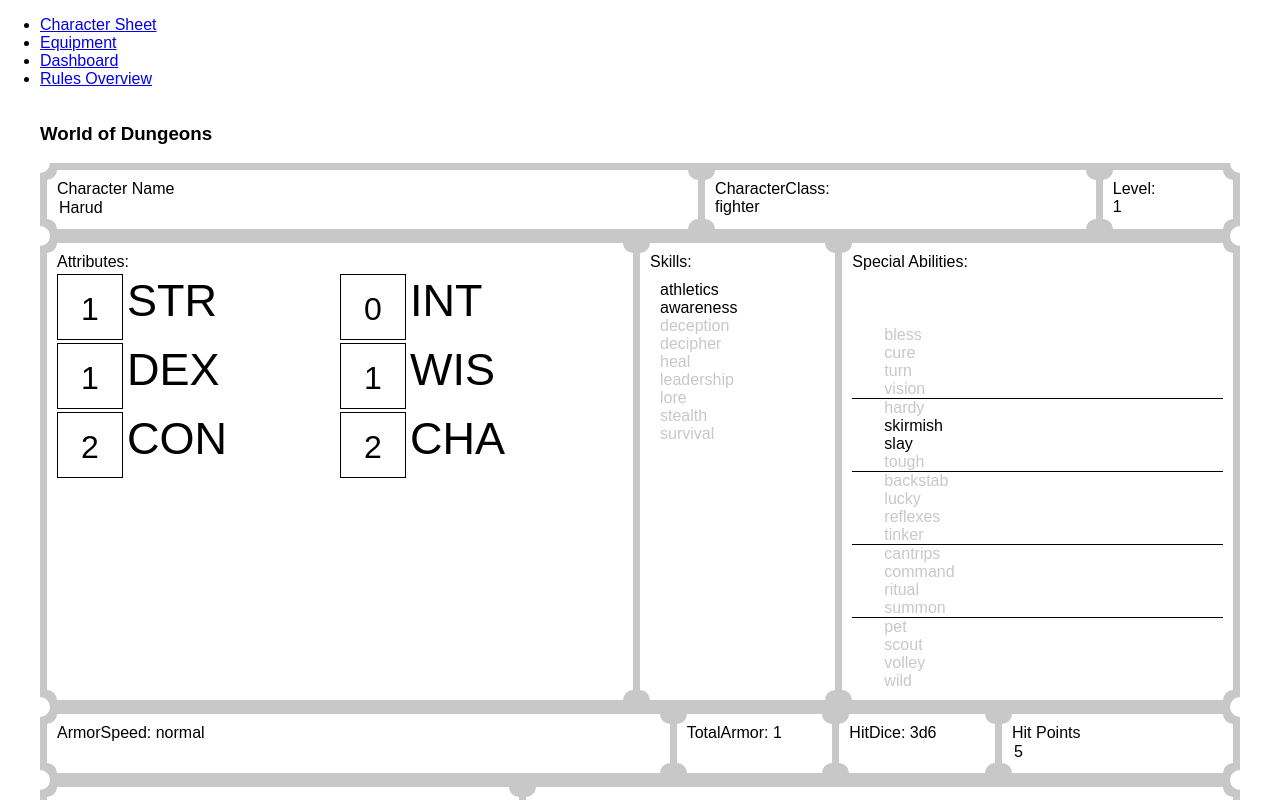
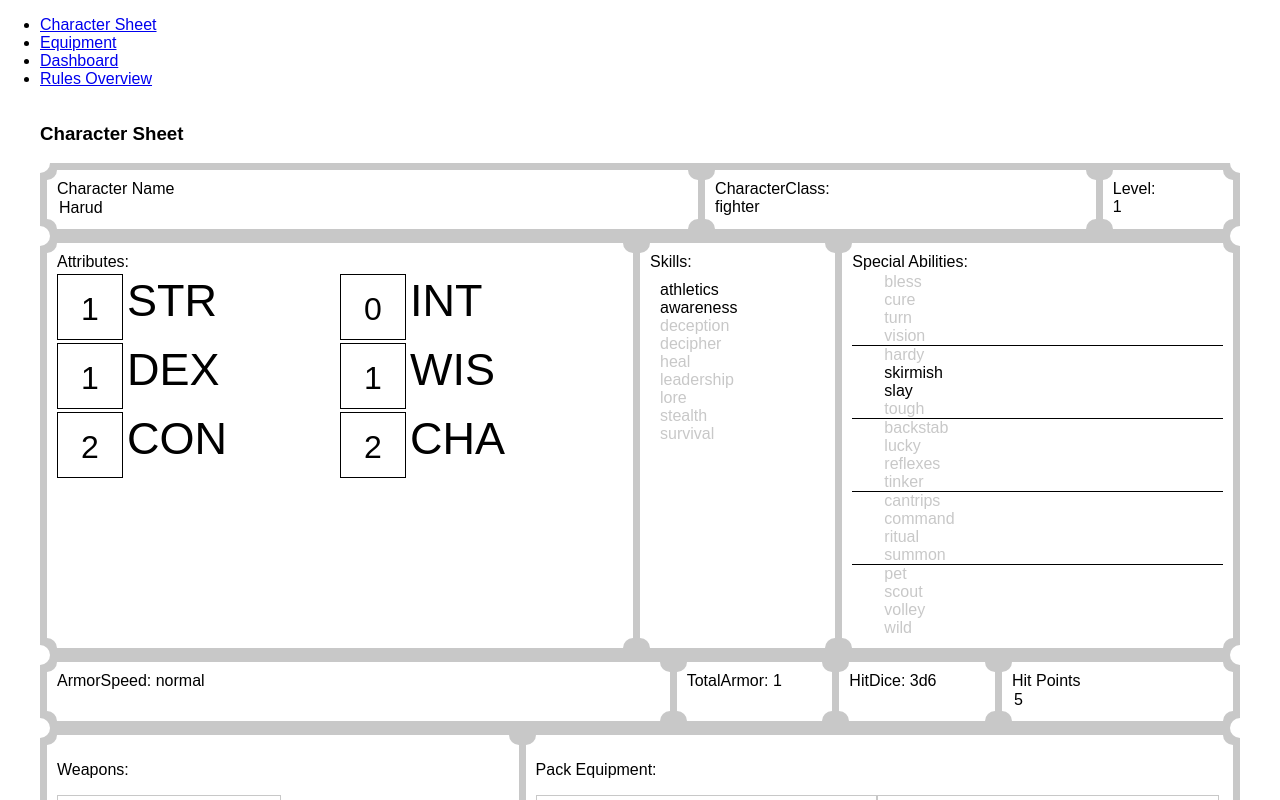
Before and after one commit to lhawes/world-of-dungeons-sheet, a React (Create React App) app: page / in a window 1280 px wide. Shown: the top 800 px of the page. Built offline with nearby package versions, Linux system fonts and the light colour scheme; the HTML template or start-up script is replaced by a standard one.

Commit message:
minor fixes, refactoring, changes page routes

```diff
--- a/src/App.tsx
+++ b/src/App.tsx
@@ -12,7 +12,7 @@ import {
   Route,
 } from 'react-router-dom';
 import { Navigation } from './components/navigation/navigation';
-import { pages } from './pages/pageRouting';
+import { navigationPages, allPages } from './pages/pageRouting';
 // import { DebugComponent } from './components/shared/debug';
 // import { normalizeData } from './utils/normalizers';
 
@@ -31,14 +31,11 @@ const App = () => {
     <DispatchContext.Provider value={dispatch}>
       <StateContext.Provider value={state}>
         <HashRouter>
-          <Navigation pages={pages} />
+          <Navigation pages={navigationPages} />
           <Switch>
-            { pages.map(({ component, route, name }) => (
+            { allPages.map(({ component, route, name }) => (
                 <Route exact={true} path={route} key={`${name}-route`} component={component}/>
             )) }
-            <Route path='*'>
-              <p>Nothing here</p>
-            </Route>
           </Switch>
         </HashRouter>
         {/* <DebugComponent>
--- a/src/components/characterSheet/CharacterAbilities/CharacterAbilities.tsx
+++ b/src/components/characterSheet/CharacterAbilities/CharacterAbilities.tsx
@@ -37,7 +37,12 @@ const ClassAbilityItem = css({
 
 const activeClassAbilityItem = css({
   color: 'black',
+  cursor: 'pointer',
 });
+
+const inactiveClassAbilityItem = css({
+  cursor: 'pointer',
+})
 
 const classAbilityContainer = css({
   ':not(:last-child)': {
@@ -47,7 +52,7 @@ const classAbilityContainer = css({
 
 const gridLayout = css({
   gridTemplateColumns: `1fr`,
-  gridTemplateRows: '1fr 1fr 1fr 1fr 1fr',
+  gridTemplateRows: ' 20px 1fr 1fr 1fr 1fr 1fr',
 });
 
 const ClassAbilityBlock: React.FC<ClassAbilityBlockProps> = ({ abilityList }) => {
@@ -58,7 +63,7 @@ const ClassAbilityBlock: React.FC<ClassAbilityBlockProps> = ({ abilityList }) =>
     <div css={classAbilityContainer}>
       {
         abilityList.map((ability: ClassAbility) => {
-          const activeStyle = ability.active ? activeClassAbilityItem : {};
+          const activeStyle = ability.active ? activeClassAbilityItem : inactiveClassAbilityItem;
           return (<div
             key={ability.name}
             css={[ClassAbilityItem, activeStyle]}
--- a/src/components/characterSheet/CharacterSkills/CharacterSkills.tsx
+++ b/src/components/characterSheet/CharacterSkills/CharacterSkills.tsx
@@ -14,6 +14,7 @@ export interface SkillsProps {
 
 const skillStyle = css`
   width: 100%;
+  cursor: pointer;
 `;
 
 const activeSkillStyle = css`
--- a/src/components/navigation/navigation.tsx
+++ b/src/components/navigation/navigation.tsx
@@ -4,12 +4,13 @@ import {
   Link
 } from 'react-router-dom';
 import { Page } from 'src/pages/pageRouting';
+import { memo } from 'react';
 
 export interface NavigationProps {
   pages: Page[],
 }
 
-export const Navigation: React.FC<NavigationProps> = ({ pages }) => {
+export const Navigation: React.FC<NavigationProps> = memo(({ pages }) => {
   return (
     <Router>
       <ul>
@@ -21,4 +22,4 @@ export const Navigation: React.FC<NavigationProps> = ({ pages }) => {
       </ul>
     </Router>
   )
-}
+})
--- a/src/components/shared/BodyContainer/BodyContainer.tsx
+++ b/src/components/shared/BodyContainer/BodyContainer.tsx
@@ -8,10 +8,15 @@ const bodyContainerCss = css`
   flex-direction: column;
 `
 
-export const BodyContainer: React.FC = ({ children }) => {
+export interface BodyContainerProps {
+  title: string;
+
+}
+
+export const BodyContainer: React.FC<BodyContainerProps> = ({ children, title }) => {
   return (
     <div className={bodyContainerCss}>
-      <h3>World of Dungeons</h3>
+      <h3>{title}</h3>
       { children }
     </div>
   );
--- a/src/constants/routes.ts
+++ b/src/constants/routes.ts
@@ -3,4 +3,5 @@ export enum Routes {
   rulesOverview = '/overview',
   equipment = '/equipment',
   dashboard = '/dashboard',
+  catchAll = '*',
 }
--- a/src/pages/CharacterSheetPage.tsx
+++ b/src/pages/CharacterSheetPage.tsx
@@ -10,7 +10,7 @@ import { BodyContainer } from 'src/components/shared/BodyContainer/BodyContainer
 
 export const CharacterSheetPage = () => {
   return (
-    <BodyContainer>
+    <BodyContainer title='Character Sheet'>
       <CharacterTopInfoLayout />
       <CharacterSpecialtiesLayout />
       <CharacterHealthLayout />
--- a/src/pages/DashboardPage.tsx
+++ b/src/pages/DashboardPage.tsx
@@ -3,10 +3,11 @@ import { BodyContainer } from 'src/components/shared/BodyContainer/BodyContainer
 
 export const DashboardPage = () => {
   return (
-    <BodyContainer>
-      TODO: Upload character sheet
-      TODO: Export character sheet
-      TODO: Character creation
+    <BodyContainer title='Dashboard'>
+      TODO: Upload character sheet<br/>
+      TODO: Export character sheet<br/>
+      TODO: Character creation<br/>
+      TODO: Select a character<br/>
     </BodyContainer>
   );
 }
--- a/src/pages/EquipmentPage.tsx
+++ b/src/pages/EquipmentPage.tsx
@@ -5,7 +5,7 @@ import { BodyContainer } from 'src/components/shared/BodyContainer/BodyContainer
 
 export const EquipmentPage = () => {
   return (
-    <BodyContainer>
+    <BodyContainer title='Character Equipment'>
       <CharacterEquipmentLayout />
       <CharacterUnequippedEquipmentLayout />
       TODO: Section to add equipment to character
--- /dev/null
+++ b/src/pages/NotFoundPage.tsx
@@ -0,0 +1,8 @@
+import * as React from 'react';
+import { BodyContainer } from 'src/components/shared/BodyContainer/BodyContainer';
+
+export const NotFoundPage = () => {
+  return (
+    <BodyContainer title='Not Found' />
+  );
+}
--- a/src/pages/RulesOverviewPage.tsx
+++ b/src/pages/RulesOverviewPage.tsx
@@ -3,9 +3,9 @@ import { BodyContainer } from 'src/components/shared/BodyContainer/BodyContainer
 
 export const RulesOverviewPage = () => {
   return (
-    <BodyContainer>
-      TODO: overview of class rules
-      TODO: overview of leveling + table
+    <BodyContainer title='Class Rules Overview'>
+      TODO: overview of class rules<br/>
+      TODO: overview of leveling + table<br/>
     </BodyContainer>
   );
 }
--- a/src/pages/pageRouting.ts
+++ b/src/pages/pageRouting.ts
@@ -3,6 +3,7 @@ import { CharacterSheetPage } from './CharacterSheetPage';
 import { EquipmentPage } from './EquipmentPage';
 import { DashboardPage } from './DashboardPage';
 import { RulesOverviewPage } from './RulesOverviewPage';
+import { NotFoundPage } from './NotFoundPage';
 
 export interface Page {
   name: string,
@@ -10,7 +11,13 @@ export interface Page {
   component: any,
 }
 
-export const pages: Page[] = [
+const catchAllRoute =   {
+  name: 'Nothing Here',
+  route: Routes.catchAll,
+  component: NotFoundPage,
+}
+
+export const navigationPages: Page[] = [
   {
     name: 'Character Sheet',
     route: Routes.characterSheet,
@@ -32,3 +39,5 @@ export const pages: Page[] = [
     component: RulesOverviewPage,
   },
 ]
+
+export const allPages: Page[] = [ ...navigationPages, catchAllRoute];
```
